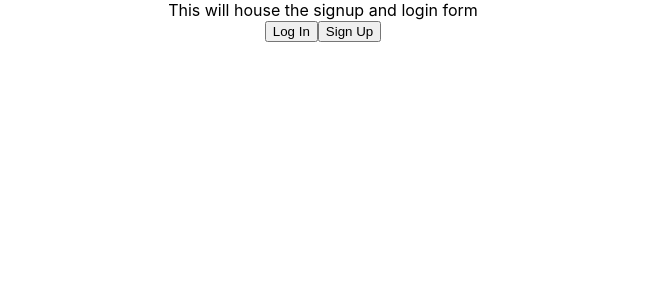
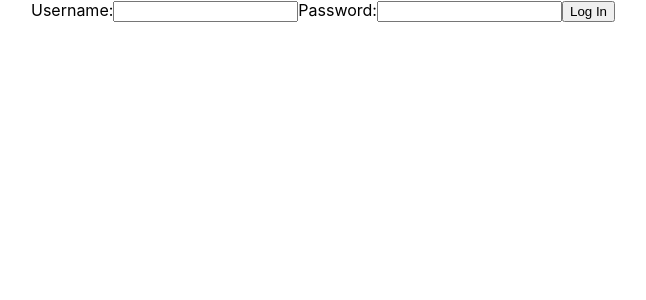
Before and after one commit to Business-Card-Organizer-Build-Week/Front-End, a React (Create React App) app: page / in a window 1280 px wide. Shown: the top 300 px of the page, without its empty margins (317-963 px from the left). Built offline with nearby package versions, Linux system fonts and the light colour scheme.

Commit message:
structured and displayed basic login form

```diff
--- a/src/components/LandingPage.js
+++ b/src/components/LandingPage.js
@@ -1,12 +1,14 @@
 import React from 'react';
-import { SignupLoginForm } from './SignupLoginForm';
+import { FormikLoginForm } from './SignupLoginForm';
 
 const LandingPage = () => {
     return(
         <div className='pagebox'>
-            <SignupLoginForm />
+            <FormikLoginForm />
+            {/*
+            Make these Links instead
             <button className='login'>Log In</button>
-            <button className='login'>Sign Up</button>
+            <button className='login'>Sign Up</button> */}
         </div>
     )
 }
--- a/src/components/SignupLoginForm.js
+++ b/src/components/SignupLoginForm.js
@@ -1,7 +1,32 @@
-import React from 'react';
+import React, { useState } from 'react';
+import { withFormik, Form, Field } from 'formik';
 
 export const SignupLoginForm = () => {
     return(
-        <div>This will house the signup and login form</div>
+        <div className='login-form'>
+            <Form>
+                <label>
+                    Username:
+                    <Field type='text'
+                            name='username'/>
+                </label>
+                <label>
+                    Password:
+                    <Field type='password'
+                            name='password'/>
+
+                </label>
+                <button className='login'>Log In</button>
+            </Form>
+            </div>
     )
 }
+
+export const FormikLoginForm = withFormik({
+    mapPropsToValues({ username, password }){
+        return {
+            username: username || "",
+            password: password || ""
+        };
+    }
+})(SignupLoginForm);
```
